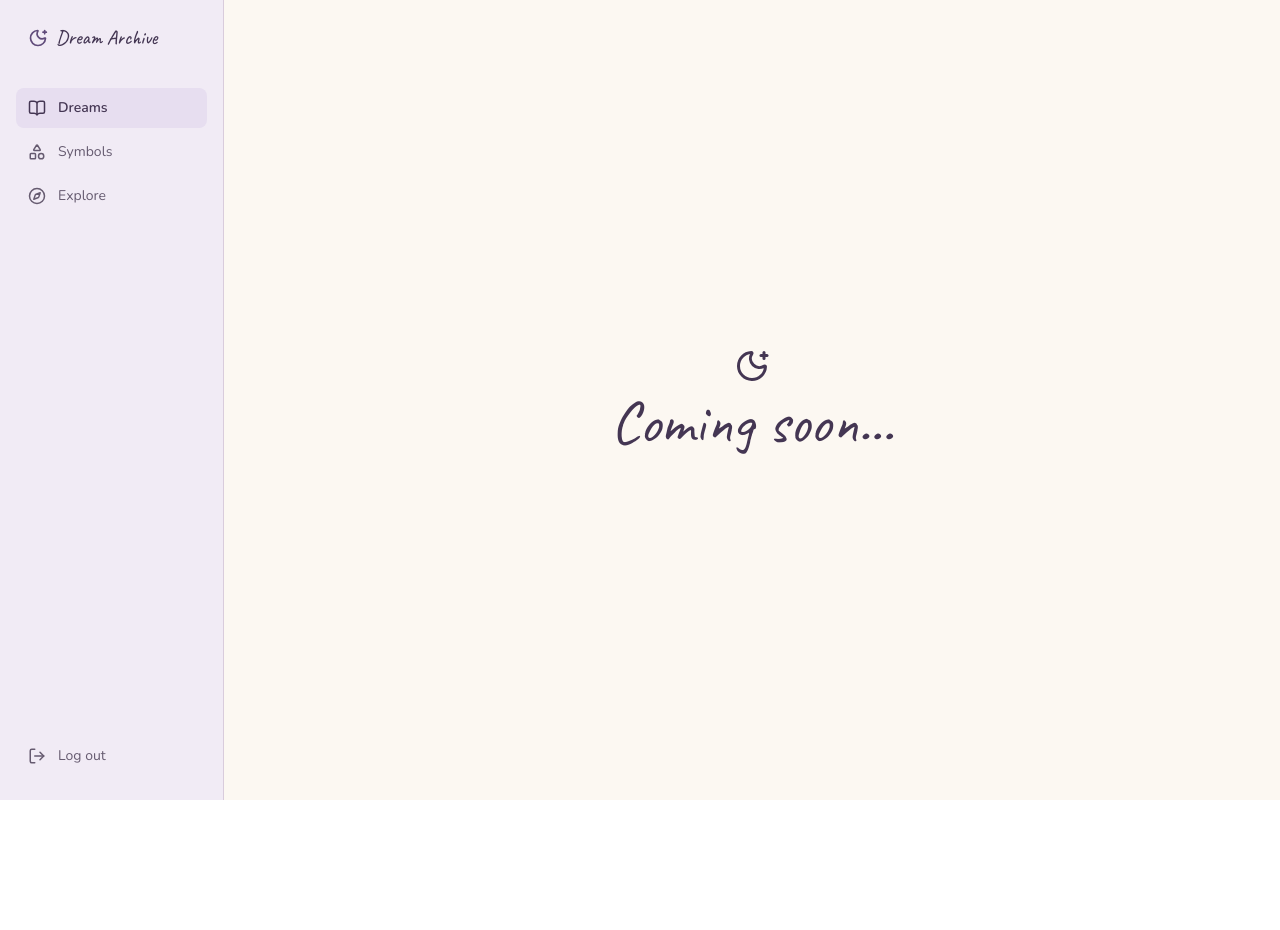
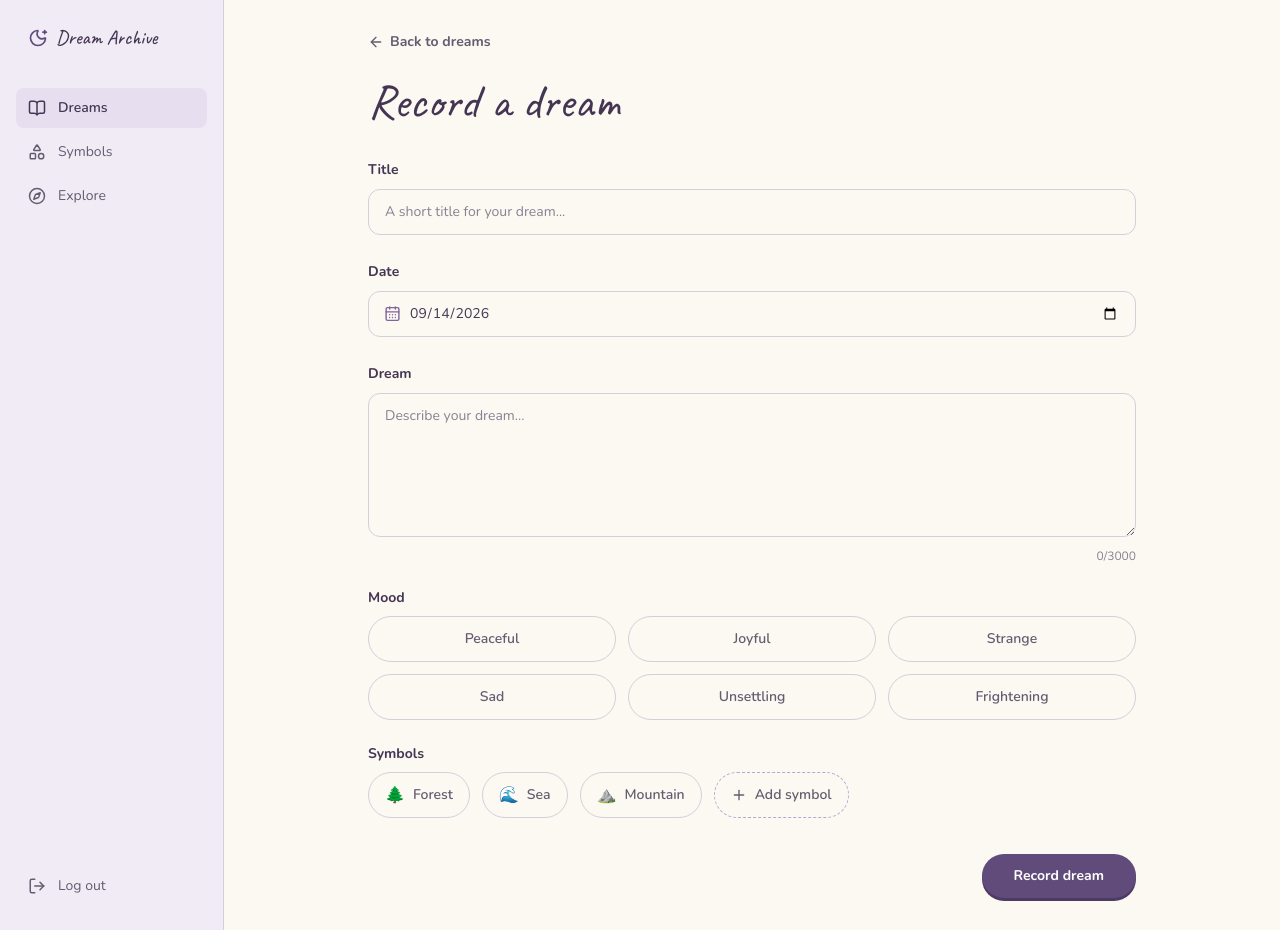
Before and after one commit to vickierose/dream-archive, a Next.js app: page /dreams/new in a window 1280 px wide. Before the commit the page ends 800 px from the top, so only its background shows below. Built offline with nearby package versions, Linux system fonts and the light colour scheme.

Commit message:
new dream page basic layout

```diff
--- a/app/(archive)/dreams/new/page.tsx
+++ b/app/(archive)/dreams/new/page.tsx
@@ -1,5 +1,191 @@
-import { ComingSoon } from "@/components/coming-soon";
+"use client";
+
+import { ArrowLeft, CalendarDays, Plus } from "lucide-react";
+import Link from "next/link";
+import { type FormEvent, useState } from "react";
+import { mockSymbols } from "@/data/mock-symbols";
+import { Mood } from "@/types/dream";
+
+const availableSymbols = mockSymbols.slice(0, 3);
 
 export default function NewDreamPage() {
-  return <ComingSoon />;
+  const [title, setTitle] = useState("");
+  const [date, setDate] = useState("2026-09-14");
+  const [plot, setPlot] = useState("");
+  const [mood, setMood] = useState<Mood | null>(null);
+  const [selectedSymbols, setSelectedSymbols] = useState<string[]>([]);
+
+  function toggleSymbol(symbolId: string) {
+    setSelectedSymbols((currentSymbols) =>
+      currentSymbols.includes(symbolId)
+        ? currentSymbols.filter((id) => id !== symbolId)
+        : [...currentSymbols, symbolId],
+    );
+  }
+
+  function handleSubmit(event: FormEvent<HTMLFormElement>) {
+    event.preventDefault();
+
+    console.log("New dream", {
+      title: title.trim(),
+      date,
+      plot,
+      mood,
+      symbols: selectedSymbols,
+    });
+  }
+
+  return (
+    <section className="relative min-h-full overflow-hidden px-6 py-4 sm:px-10 lg:px-10 lg:py-8">
+      <div className="mx-auto max-w-3xl">
+        <Link
+          className="inline-flex items-center gap-1.5 font-base text-sm font-bold text-ink-soft transition hover:text-purple focus-visible:outline-2 focus-visible:outline-offset-4 focus-visible:outline-purple"
+          href="/dreams"
+        >
+          <ArrowLeft aria-hidden="true" size={16} />
+          Back to dreams
+        </Link>
+
+        <h1 className="mt-5 font-handwritten text-4xl leading-none text-ink sm:text-5xl">
+          Record a dream
+        </h1>
+
+        <form className="mt-8 space-y-6" onSubmit={handleSubmit}>
+          <div>
+            <label
+              className="font-base text-sm font-bold text-ink"
+              htmlFor="title"
+            >
+              Title
+            </label>
+            <input
+              className="mt-2 w-full rounded-xl border border-line bg-paper-light px-4 py-3 font-base text-sm text-ink outline-none transition placeholder:text-ink-muted focus:border-lavender-dark focus:ring-2 focus:ring-lavender-light"
+              id="title"
+              onChange={(event) => setTitle(event.target.value)}
+              placeholder="A short title for your dream..."
+              required
+              type="text"
+              value={title}
+            />
+          </div>
+
+          <div>
+            <label
+              className="font-base text-sm font-bold text-ink"
+              htmlFor="date"
+            >
+              Date
+            </label>
+            <div className="relative mt-2">
+              <CalendarDays
+                aria-hidden="true"
+                className="pointer-events-none absolute left-4 top-1/2 -translate-y-1/2 text-lavender-dark"
+                size={17}
+              />
+              <input
+                className="w-full rounded-xl border border-line bg-paper-light py-3 pl-10 pr-4 font-base text-sm text-ink outline-none transition focus:border-lavender-dark focus:ring-2 focus:ring-lavender-light"
+                id="date"
+                onChange={(event) => setDate(event.target.value)}
+                type="date"
+                value={date}
+              />
+            </div>
+          </div>
+
+          <div>
+            <label
+              className="font-base text-sm font-bold text-ink"
+              htmlFor="plot"
+            >
+              Dream
+            </label>
+            <textarea
+              className="mt-2 min-h-36 w-full resize-y rounded-xl border border-line bg-paper-light px-4 py-3 font-base text-sm text-ink outline-none transition placeholder:text-ink-muted focus:border-lavender-dark focus:ring-2 focus:ring-lavender-light"
+              id="plot"
+              maxLength={3000}
+              onChange={(event) => setPlot(event.target.value)}
+              placeholder="Describe your dream..."
+              value={plot}
+            />
+            <p className="mt-1 text-right font-base text-xs text-ink-muted">
+              {plot.length}/3000
+            </p>
+          </div>
+
+          <fieldset>
+            <legend className="font-base text-sm font-bold text-ink">
+              Mood
+            </legend>
+            <div className="mt-2 grid grid-cols-2 gap-3 sm:grid-cols-3">
+              {Object.values(Mood).map((moodOption) => {
+                const isSelected = mood === moodOption;
+
+                return (
+                  <button
+                    aria-pressed={isSelected}
+                    className={`rounded-full border px-4 py-3 font-base text-sm font-semibold transition focus-visible:outline-2 focus-visible:outline-offset-2 focus-visible:outline-purple ${
+                      isSelected
+                        ? "border-lavender-dark bg-lavender-light text-purple"
+                        : "border-line bg-paper-light text-ink-soft hover:border-lavender"
+                    }`}
+                    key={moodOption}
+                    onClick={() => setMood(moodOption)}
+                    type="button"
+                  >
+                    {moodOption}
+                  </button>
+                );
+              })}
+            </div>
+          </fieldset>
+
+          <fieldset>
+            <legend className="font-base text-sm font-bold text-ink">
+              Symbols
+            </legend>
+            <div className="mt-2 flex flex-wrap gap-3">
+              {availableSymbols.map((symbol) => {
+                const isSelected = selectedSymbols.includes(symbol.id);
+
+                return (
+                  <button
+                    aria-pressed={isSelected}
+                    className={`inline-flex items-center gap-2 rounded-full border px-4 py-3 font-base text-sm font-semibold transition focus-visible:outline-2 focus-visible:outline-offset-2 focus-visible:outline-purple ${
+                      isSelected
+                        ? "border-lavender-dark bg-lavender-light text-purple"
+                        : "border-line bg-paper-light text-ink-soft hover:border-lavender"
+                    }`}
+                    key={symbol.id}
+                    onClick={() => toggleSymbol(symbol.id)}
+                    type="button"
+                  >
+                    <span aria-hidden="true" className="text-base leading-none">
+                      {symbol.emoji}
+                    </span>
+                    {symbol.name}
+                  </button>
+                );
+              })}
+              <button
+                className="inline-flex items-center gap-2 rounded-full border border-dashed border-lavender bg-paper-light px-4 py-3 font-base text-sm font-semibold text-ink-soft transition hover:border-lavender-dark hover:text-purple focus-visible:outline-2 focus-visible:outline-offset-2 focus-visible:outline-purple"
+                type="button"
+              >
+                <Plus aria-hidden="true" size={16} />
+                Add symbol
+              </button>
+            </div>
+          </fieldset>
+
+          <div className="flex justify-end pt-3">
+            <button
+              className="w-full rounded-full bg-purple px-8 py-3 font-base text-sm font-bold text-white shadow-[0_3px_0_#4d3a65] transition hover:-translate-y-0.5 hover:bg-purple-dark focus-visible:outline-2 focus-visible:outline-offset-4 focus-visible:outline-purple sm:w-auto"
+              type="submit"
+            >
+              Record dream
+            </button>
+          </div>
+        </form>
+      </div>
+    </section>
+  );
 }
```
